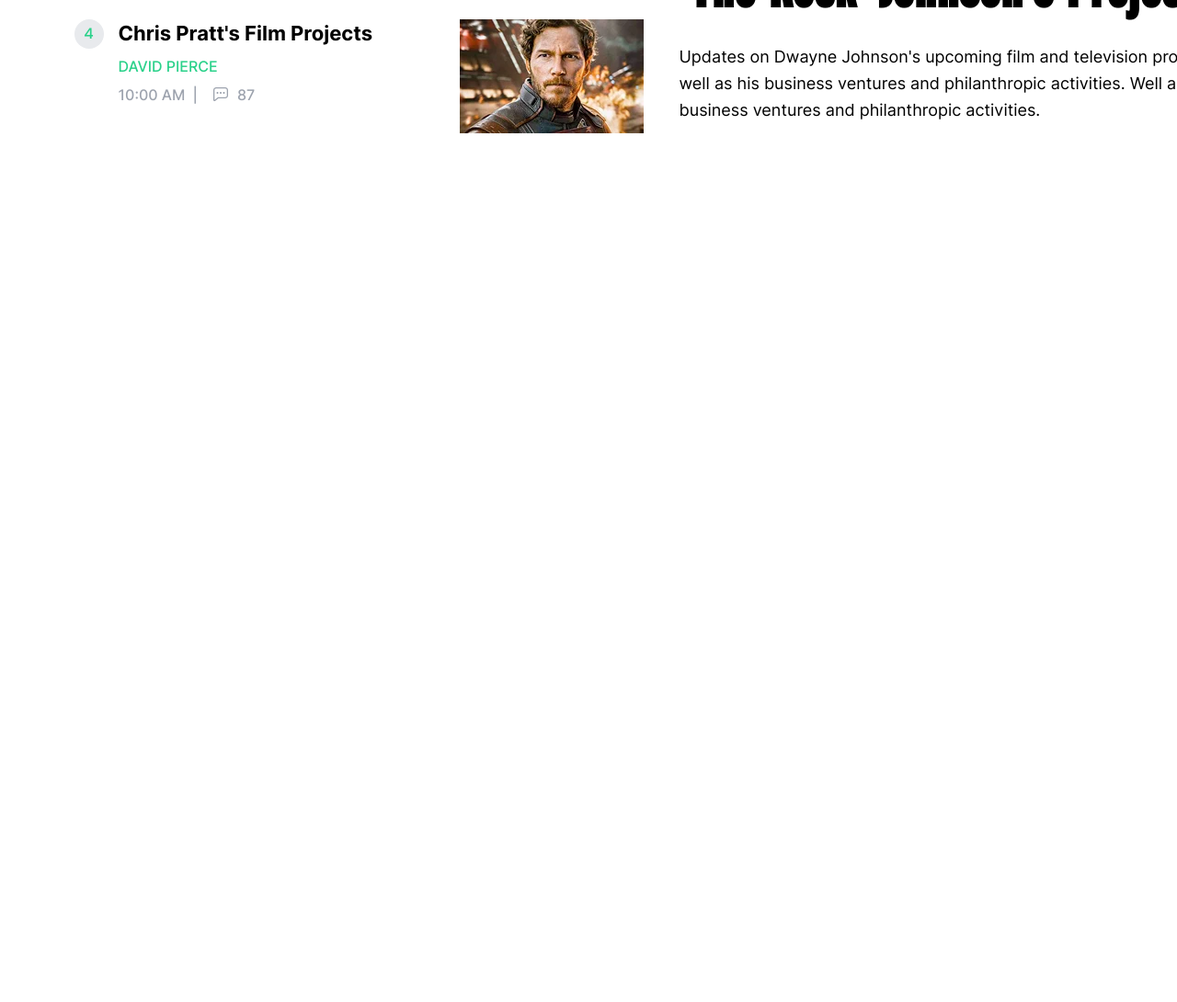
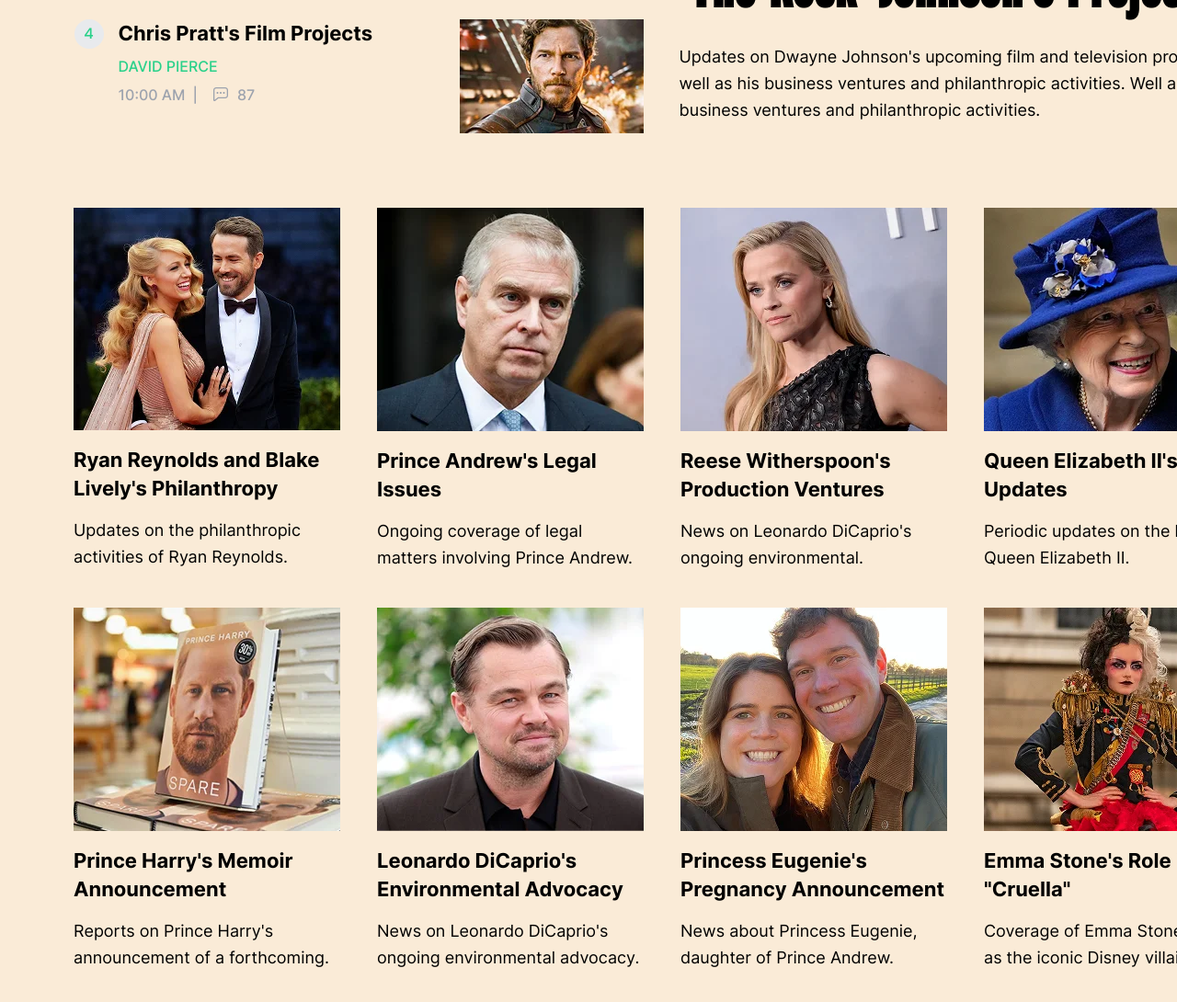
Before and after one commit to the-all-spark/show-business, a website: page src/index.html in a window 1280 px wide. Shown: the part 2626-3716 px from the top of the page at 92% size. Before the commit the page ends 2849 px from the top, so only its background shows below. Drawn offline with nearby package versions, Linux system fonts and the light colour scheme; files that its build step writes are made by us from their sources.

Commit message:
feat: create block for other news card, combine several cards

```diff
--- /dev/null
+++ b/src/common.blocks/another-article/__text/another-article__text.scss
@@ -0,0 +1,3 @@
+.another-article__text {
+  margin-top: -13px;
+}
--- /dev/null
+++ b/src/common.blocks/another-article/__title/another-article__title.scss
@@ -0,0 +1,3 @@
+.another-article__title {
+  margin-top: 13px;
+}
--- /dev/null
+++ b/src/common.blocks/another-article/another-article.scss
@@ -0,0 +1,7 @@
+.another-article {
+  width: 290px;
+  /* временно
+  position: absolute;
+  left: 79px;*/
+  margin-top: 3px;
+}
--- /dev/null
+++ b/src/common.blocks/h3/_displaying/h3_displaying_none.scss
@@ -0,0 +1,3 @@
+.h3_displaying_none {
+  display: none;
+}
--- /dev/null
+++ b/src/common.blocks/main/__other-news/main__other-news.scss
@@ -0,0 +1,3 @@
+.main__other-news {
+  margin-bottom: 19px;
+}
--- a/src/common.blocks/page/page.scss
+++ b/src/common.blocks/page/page.scss
@@ -1,5 +1,5 @@
 .page {
   width: 1440px;
   margin: 0 auto;
-  /*background-color: antiquewhite;*/
+  background-color: antiquewhite;
 }
--- a/src/index.html
+++ b/src/index.html
@@ -539,6 +539,90 @@
           </p>
         </article>
       </div>
+
+      <div class="main__other-news screen">
+        <!--!-->
+        <h3 class="h3 h3_displaying_none">Other News</h3>
+
+        <article class="another-article">
+          <img
+            class="another-article__image"
+            src="assets/images/Ryan-Reynolds-Blake-Lively.webp"
+            alt="Photo of Ryan Reynolds and Blake Lively"
+          />
+          <h4 class="h4 another-article__title">Ryan Reynolds and Blake Lively's Philanthropy</h4>
+          <p class="news-text another-article__text">Updates on the philanthropic activities of Ryan Reynolds.</p>
+        </article>
+
+        <article class="another-article">
+          <img
+            class="another-article__image"
+            src="assets/images/Prince-Andrew-Legal-Issues.webp"
+            alt="Photo of Prince Andrew"
+          />
+          <h4 class="h4 another-article__title">Prince Andrew's Legal Issues</h4>
+          <p class="news-text another-article__text">Ongoing coverage of legal matters involving Prince Andrew.</p>
+        </article>
+
+        <article class="another-article">
+          <img
+            class="another-article__image"
+            src="assets/images/Reese-Witherspoon-Production-Ventures.webp"
+            alt="Photo of Reese Witherspoon"
+          />
+          <h4 class="h4 another-article__title">Reese Witherspoon's Production Ventures</h4>
+          <!--! Ошибка в тексте -->
+          <p class="news-text another-article__text">News on Leonardo DiCaprio's ongoing environmental.</p>
+        </article>
+
+        <article class="another-article">
+          <img
+            class="another-article__image"
+            src="assets/images/Queen-Elizabeth-II-Health-Updates.webp"
+            alt="Photo of Queen Elizabeth II"
+          />
+          <h4 class="h4 another-article__title">Queen Elizabeth II's Health Updates</h4>
+          <p class="news-text another-article__text">Periodic updates on the health of Queen Elizabeth II.</p>
+        </article>
+      </div>
+
+      <div class="main__other-news screen">
+        <article class="another-article">
+          <img
+            class="another-article__image"
+            src="assets/images/Prince-Harry-Memoir-Announcement.webp"
+            alt="Memoir by Prince Harry"
+          />
+          <h4 class="h4 another-article__title">Prince Harry's Memoir Announcement</h4>
+          <p class="news-text another-article__text">Reports on Prince Harry's announcement of a forthcoming.</p>
+        </article>
+
+        <article class="another-article">
+          <img
+            class="another-article__image"
+            src="assets/images/Leonardo-DiCaprio-Environmental-Advocacy.webp"
+            alt="Photo of Leonardo DiCaprio"
+          />
+          <h4 class="h4 another-article__title">Leonardo DiCaprio's Environmental Advocacy</h4>
+          <p class="news-text another-article__text">News on Leonardo DiCaprio's ongoing environmental advocacy.</p>
+        </article>
+
+        <article class="another-article">
+          <img
+            class="another-article__image"
+            src="assets/images/Princess-Eugenie-Pregnancy-Announcement.webp"
+            alt="Photo of Princess Eugenie"
+          />
+          <h4 class="h4 another-article__title">Princess Eugenie's Pregnancy Announcement</h4>
+          <p class="news-text another-article__text">News about Princess Eugenie, daughter of Prince Andrew.</p>
+        </article>
+
+        <article class="another-article">
+          <img class="another-article__image" src="assets/images/Emma-Stone-Cruella.webp" alt="Emma Stone as Cruella" />
+          <h4 class="h4 another-article__title">Emma Stone's Role in "Cruella"</h4>
+          <p class="news-text another-article__text">Coverage of Emma Stone's role as the iconic Disney villain.</p>
+        </article>
+      </div>
     </main>
   </body>
 </html>
--- a/src/styles.scss
+++ b/src/styles.scss
@@ -15,11 +15,13 @@
 @forward 'common.blocks/h3/h3';
 @forward 'common.blocks/h4/h4';
 @forward 'common.blocks/news-text/news-text';
+@forward 'common.blocks/h3/_displaying/h3_displaying_none';
 
 @forward 'common.blocks/button/button';
 
 @forward 'common.blocks/main/main';
 @forward 'common.blocks/main/__screen/main__screen';
+@forward 'common.blocks/main/__other-news/main__other-news';
 
 @forward 'common.blocks/main-article/main-article';
 @forward 'common.blocks/main-article/__image/main-article__image';
@@ -43,3 +45,7 @@
 @forward 'common.blocks/top-stories/__title/top-stories__title';
 
 @forward 'common.blocks/screen/screen';
+
+@forward 'common.blocks/another-article/another-article';
+@forward 'common.blocks/another-article/__title/another-article__title';
+@forward 'common.blocks/another-article/__text/another-article__text';
```
Also changed, not shown: src/assets/images/Emma-Stone-Cruella.webp (added), src/assets/images/Leonardo-DiCaprio-Environmental-Advocacy.webp (added), src/assets/images/Prince-Andrew-Legal-Issues.webp (added), src/assets/images/Prince-Harry-Memoir-Announcement.webp (added), src/assets/images/Princess-Beatrice-Wedding.webp, src/assets/images/Princess-Eugenie-Pregnancy-Announcement.webp (added), src/assets/images/Queen-Elizabeth-II-Health-Updates.webp (added), src/assets/images/Reese-Witherspoon-Production-Ventures.webp (added), src/assets/images/Ryan-Reynolds-Blake-Lively.webp (added).
